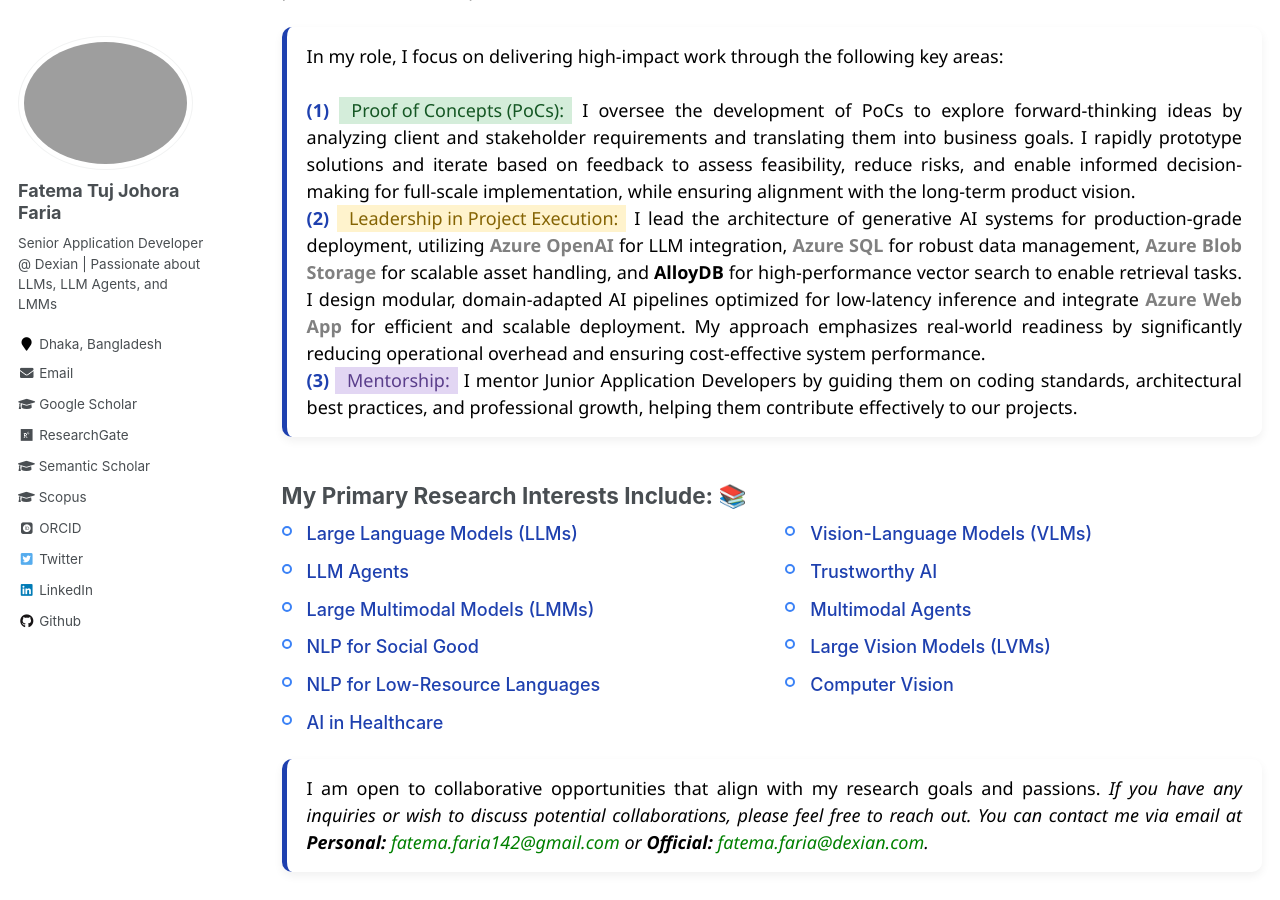
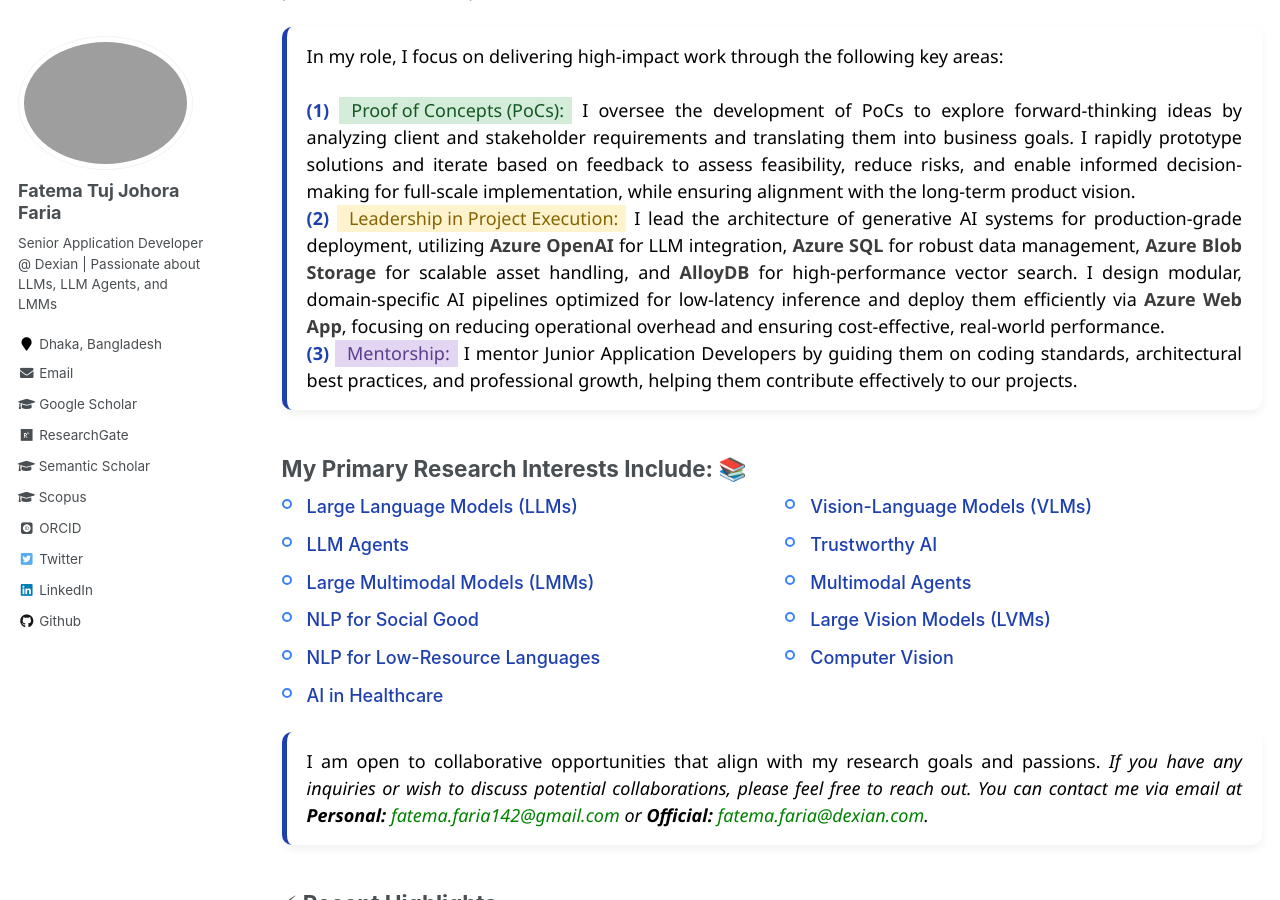
Before and after one commit to fatemafaria142/fatemafaria142.github.io, a Jekyll site: the page built from _pages/about.md, in a window 1280 px wide and 900 px high, scrolled down 345 px. Built offline with Jekyll 4.4.1, drawn with Linux system fonts in a browser that asks for light colours; some web fonts are replaced.

Commit message:
Update about

```diff
--- a/_pages/about.md
+++ b/_pages/about.md
@@ -133,9 +133,9 @@
         color: #856404;
         display: inline-block;
         ">
-        Leadership in Project Execution:
-      </span> I lead the architecture of generative AI systems for production-grade deployment, utilizing <span style="color:grey; font-weight:bold;">Azure OpenAI</span> for LLM integration, <span style="color:grey; font-weight:bold;">Azure SQL</span> for robust data management, <span style="color:grey; font-weight:bold;">Azure Blob Storage</span> for scalable asset handling, and <span style="font-weight:bold;">AlloyDB</span> for high-performance vector search to enable retrieval tasks. I design modular, domain-adapted AI pipelines optimized for low-latency inference and integrate <span style="color:grey; font-weight:bold;">Azure Web App</span> for efficient and scalable deployment. My approach emphasizes real-world readiness by significantly reducing operational overhead and ensuring cost-effective system performance.
-      <br>
+      Leadership in Project Execution:
+</span> I lead the architecture of generative AI systems for production-grade deployment, utilizing <span style="color:#3d3d3d; font-weight:bold;">Azure OpenAI</span> for LLM integration, <span style="color:#3d3d3d; font-weight:bold;">Azure SQL</span> for robust data management, <span style="color:#3d3d3d; font-weight:bold;">Azure Blob Storage</span> for scalable asset handling, and <span style="font-weight:bold; color:#3d3d3d;"> AlloyDB</span> for high-performance vector search. I design modular, domain-specific AI pipelines optimized for low-latency inference and deploy them efficiently via <span style="color:#3d3d3d; font-weight:bold;">Azure Web App</span>, focusing on reducing operational overhead and ensuring cost-effective, real-world performance.
+<br>
       <b style="color:#1e40af;">(3)</b>
       <span style="
         background-color: #e2d6f3;  /* light purple background fill */
```
